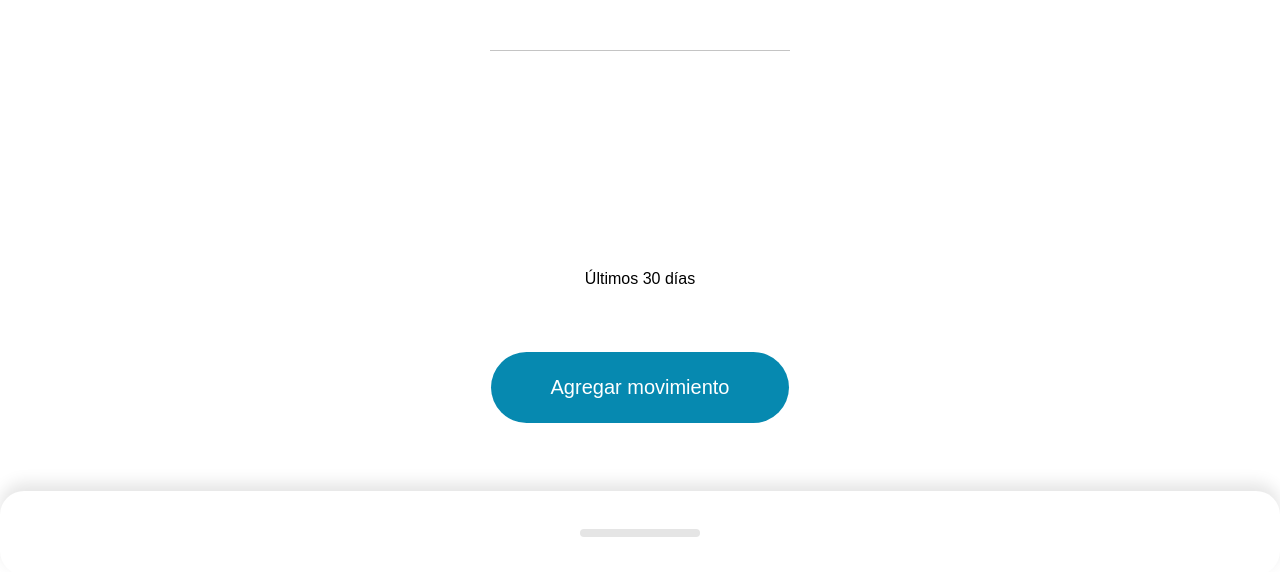
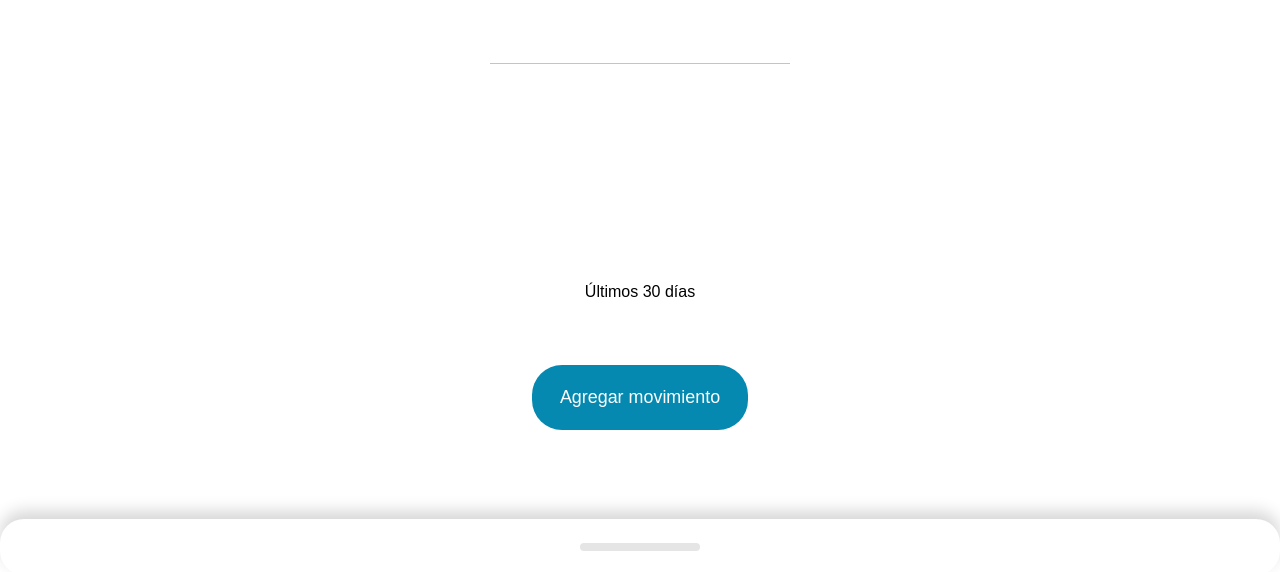
Before and after one commit to renlin-code/cashflow, a Vue app: page / in a window 1280 px wide. Shown: the part 225-797 px from the top of the page. Built offline with nearby package versions, Linux system fonts and the light colour scheme.

Commit message:
Estilos mejorados

```diff
--- a/src/components/ActionComp.vue
+++ b/src/components/ActionComp.vue
@@ -1,5 +1,7 @@
 <template>
-  <button @click="showModal = true">Agregar movimiento</button>
+  <button v-show="!showModal" @click="showModal = true">
+    Agregar movimiento
+  </button>
   <teleport to="#app">
     <ModalComp v-show="showModal" @close="showModal = false">
       <form @submit.prevent="submit">
@@ -39,7 +41,7 @@ import ModalComp from "./ModalComp.vue";
 
 const showModal = ref(false);
 const title = ref("");
-const amount = ref(0);
+const amount = ref(null);
 const description = ref("");
 const movementType = ref("Ingreso");
 const emit = defineEmits(["create"]);
@@ -55,7 +57,7 @@ const submit = () => {
   });
   title.value = "";
   description.value = "";
-  amount.value = 0;
+  amount.value = null;
   movementType.value = "Ingreso";
 };
 </script>
@@ -63,12 +65,12 @@ const submit = () => {
 <style scoped>
 button {
   color: white;
-  font-size: 1.25rem;
+  font-size: 1.12rem;
   background-color: var(--brand-blue);
   border: none;
   width: 100%;
-  padding: 24px 60px;
-  border-radius: 60px;
+  padding: 22px 28px;
+  border-radius: 30px;
   box-sizing: border-box;
 }
 form {
--- a/src/components/HomeComp.vue
+++ b/src/components/HomeComp.vue
@@ -11,7 +11,7 @@
         :amount="amount"
       >
         <template #graphic>
-          <GraphicComp :amounts="amounts" />
+          <GraphicComp :amounts="amounts" @select="select" />
         </template>
         <template #action>
           <ActionComp @create="create" />
@@ -93,6 +93,10 @@ export default {
     save() {
       localStorage.setItem("movements", JSON.stringify(this.movements));
     },
+    select(el) {
+      console.log(el);
+      this.amount = el;
+    },
   },
 };
 </script>
--- a/src/components/LayoutComp.vue
+++ b/src/components/LayoutComp.vue
@@ -25,33 +25,29 @@ const showMovements = ref(false);
 .resume,
 .movements {
   display: flex;
-  justify-content: space-around;
+  justify-content: center;
   align-items: center;
-  padding: 14px 0;
+  padding: 10px 0;
   box-sizing: border-box;
-}
-.header {
   position: fixed;
-  width: 100vw;
+  width: 100%;
 }
 .resume {
   min-height: 100vh;
 }
 .movements {
   z-index: 1;
-  position: absolute;
   flex-direction: column;
   bottom: 0;
-  width: 100vw;
   background-color: white;
-  box-shadow: 0 -8px 16px #e5e5e5;
+  box-shadow: 0 -8px 16px rgba(0, 0, 0, 0.16);
   border-radius: 24px;
 }
 .movements .head {
   display: flex;
   justify-content: center;
   align-items: center;
-  padding: 24px;
+  padding: 14px;
   width: 100%;
   box-sizing: border-box;
 }
--- a/src/components/ModalComp.vue
+++ b/src/components/ModalComp.vue
@@ -28,6 +28,7 @@ const close = () => {
   right: 0;
   top: 0;
   bottom: 0;
+  height: 100vh;
   background-color: white;
 }
 .head {
@@ -43,4 +44,7 @@ p {
   font-size: 1.5rem;
   color: var(--brand-blue);
 }
+.body {
+  background-color: white;
+}
 </style>
--- a/src/components/Resume/GraphicComp.vue
+++ b/src/components/Resume/GraphicComp.vue
@@ -1,5 +1,5 @@
 <template>
-  <div>
+  <div class="main-container">
     <svg
       @touchstart="tap"
       @touchmove="tap"
@@ -30,7 +30,7 @@
 </template>
 
 <script setup>
-import { ref, toRefs, defineProps, computed } from "vue";
+import { ref, toRefs, defineProps, computed, watch, defineEmits } from "vue";
 const props = defineProps({
   amounts: {
     type: Array,
@@ -38,6 +38,7 @@ const props = defineProps({
   },
 });
 const { amounts } = toRefs(props);
+
 const amountToPixels = (amount) => {
   const min = Math.min(...amounts.value);
   const max = Math.max(...amounts.value);
@@ -45,19 +46,31 @@ const amountToPixels = (amount) => {
   const minmax = Math.abs(max) + Math.abs(min);
   return 200 - ((amountAbs * 100) / minmax) * 2;
 };
+
 const zero = computed(() => {
   return amountToPixels(0);
 });
+
 const points = computed(() => {
   const total = amounts.value.length;
   return amounts.value.reduce((points, amount, i) => {
     const x = (300 / total) * (i + 1);
     const y = amountToPixels(amount);
     return `${points} ${x},${y}`;
-  }, "0, 100");
+  }, `0, ${amountToPixels(amounts.value.length ? amounts.value[0] : 0)}`);
 });
+
 const showPointer = ref(false);
 const pointer = ref(0);
+
+const emit = defineEmits(["select"]);
+
+watch(pointer, (value) => {
+  const index = Math.ceil(value / (300 / amounts.value.length));
+  if (index < 0 || index > amounts.value.length) return;
+  emit("select", amounts.value[index - 1]);
+});
+
 const tap = ({ target, touches }) => {
   showPointer.value = true;
   const elementWidth = target.getBoundingClientRect().width;
@@ -65,12 +78,16 @@ const tap = ({ target, touches }) => {
   const touchX = touches[0].clientX;
   pointer.value = ((touchX - elementX) * 300) / elementWidth;
 };
+
 const untap = () => {
   showPointer.value = false;
 };
 </script>
 
 <style scoped>
+.main-container {
+  margin-top: 20px;
+}
 svg {
   width: 100%;
 }
```
